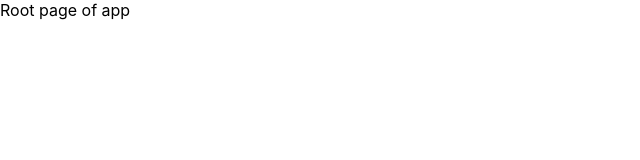
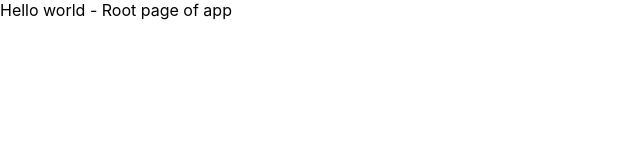
Before and after one commit to jasonzissman/throddler, a Next.js app: page / in a window 1280 px wide. Shown: the top 160 px of the page, without its empty margins (0-640 px from the left). Built offline with nearby package versions, Linux system fonts and the light colour scheme.

Commit message:
Trigger update

```diff
--- a/pages/index.tsx
+++ b/pages/index.tsx
@@ -5,7 +5,7 @@ import styles from '../styles/Home.module.css'
 export default function Home() {
   return (
     <div>
-      Root page of app
+      Hello world - Root page of app
     </div>
   )
 }
```
Also changed, not shown: 1 other file (tests, documents, lock files or other folders).
